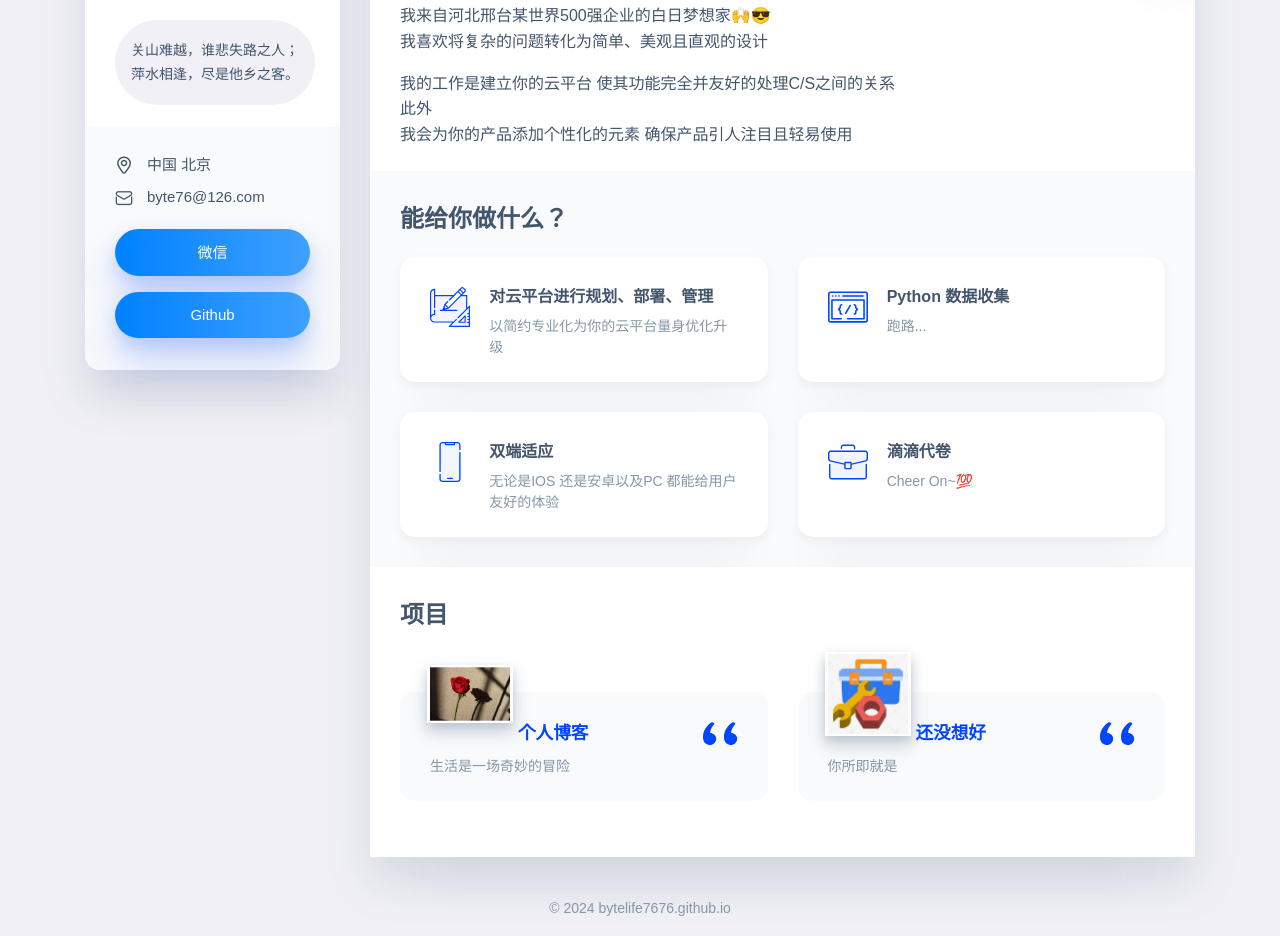
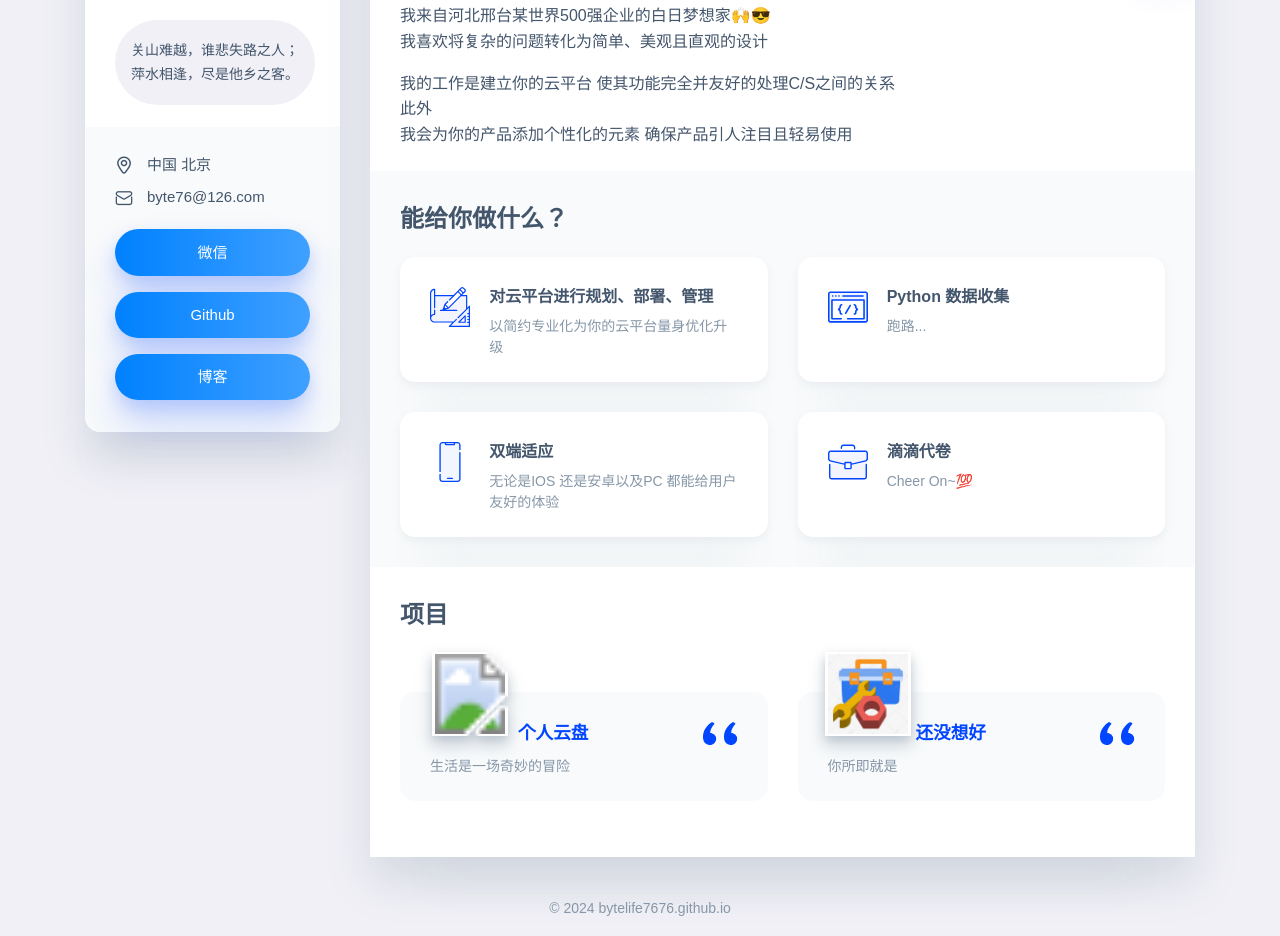
Before and after one commit to bytelife7676/bytelife7676.github.io, a plain HTML site: page index.html in a window 1280 px wide. Shown: the part 265-1201 px from the top of the page. Drawn offline with nearby package versions, Linux system fonts and the light colour scheme; files whose address does not match are found by name.

Commit message:
Update index.html

```diff
--- a/index.html
+++ b/index.html
@@ -67,6 +67,8 @@
 							<a class="btn btn--blue-gradient" href="image/wx.jpg"></i> 微信</a>
 							<p></p>
 							<a class="btn btn--blue-gradient" href="https://github.com/bytelife7676"></i> Github</a>
+							<p></p>
+							<a class="btn btn--blue-gradient" href="https://jiang07shuai06"></i> 博客</a>
 						</div>
 					</div>
 		        </aside>
@@ -159,10 +161,10 @@
 								    <!-- 项目 -->
                                     <div class="swiper-slide review-item">
 										<svg class="avatar avatar--80" viewBox="0 0 84 84">
-                                            <g class="avatar__hexagon"><image xlink:href="image/mg.jpg" height="100%" width="100%" />
+                                            <g class="avatar__hexagon"><image xlink:href="image/" height="100%" width="100%" />
                                             </g>
                                                  </svg>
-									    <h4 class="title title--h5"><a href="https://jiang07shuai06.github.io/">个人博客</h4>
+									    <h4 class="title title--h5"><a href="https://jiang07shuai06.github.io/">个人云盘</h4>
 										<p class="review-item__caption">生活是一场奇妙的冒险</p>
 									</div>
 
```
